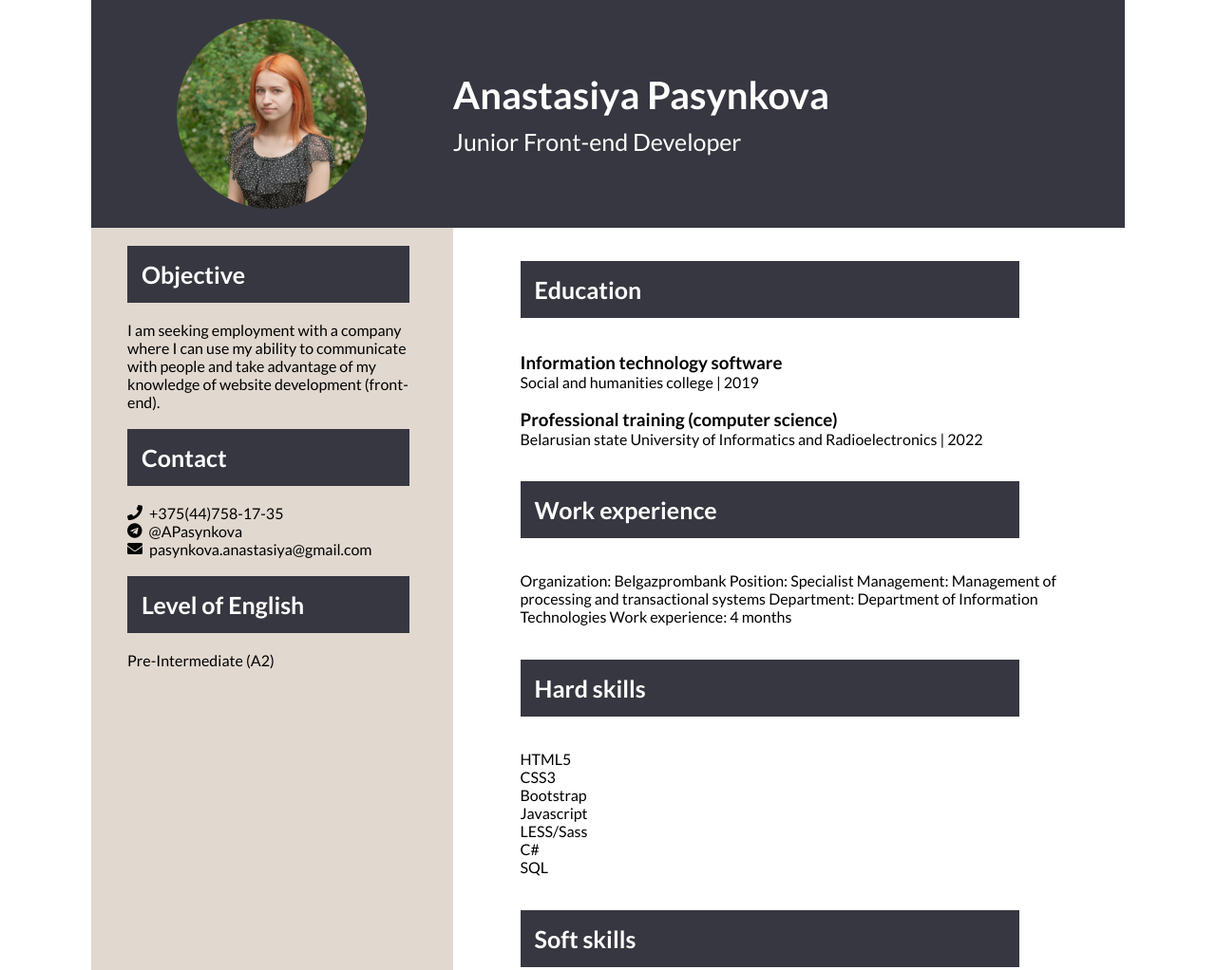
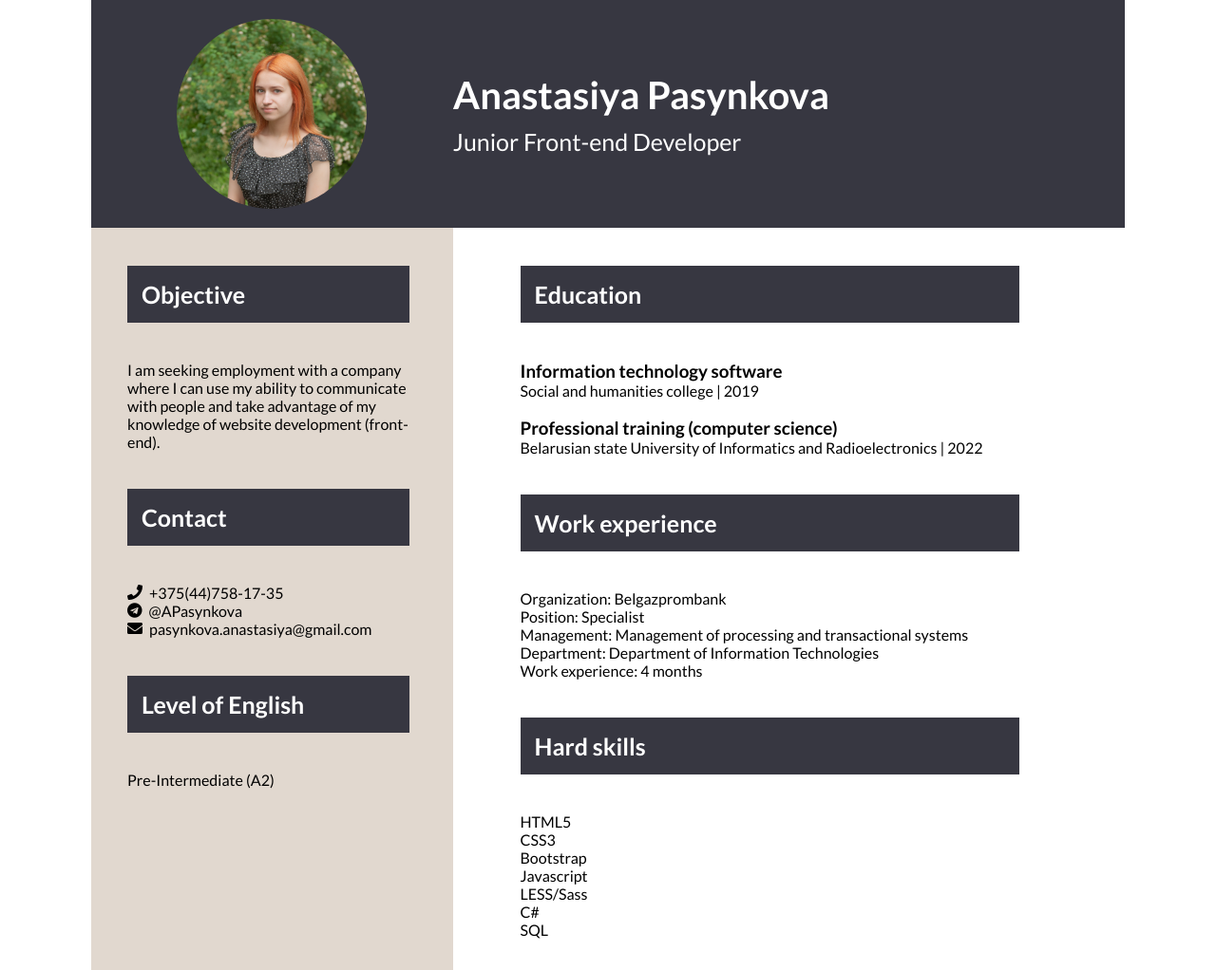
Before and after one commit to APasynkova/rsschool-cv, a plain HTML site: page index.html in a window 1280 px wide. Shown: the top 1022 px of the page at 95% size. Drawn offline with Linux system fonts and the light colour scheme; files whose address does not match are found by name.

Commit message:
feat: add corrections to the text (work experience)

```diff
--- a/css/style.css
+++ b/css/style.css
@@ -59,7 +59,7 @@ main {
 }
 .section_heading {
     width: 70%;
-    margin: 5% 10%;
+    margin: 40px 10%;
     padding: 15px;
     color: #fff;
     background-color: #373741;
--- a/index.html
+++ b/index.html
@@ -75,11 +75,11 @@
                         <h2>Work experience</h2>
                     </div>
                     <div class="section_desc">
-                        Organization: Belgazprombank
-                        Position: Specialist
-                        Management: Management of processing and transactional systems
-                        Department: Department of Information Technologies
-                        Work experience: 4 months
+                        Organization: Belgazprombank <br>
+                        Position: Specialist <br>
+                        Management: Management of processing and transactional systems <br>
+                        Department: Department of Information Technologies <br>
+                        Work experience: 4 months <br>
                     </div>
                 </section>
 
```
